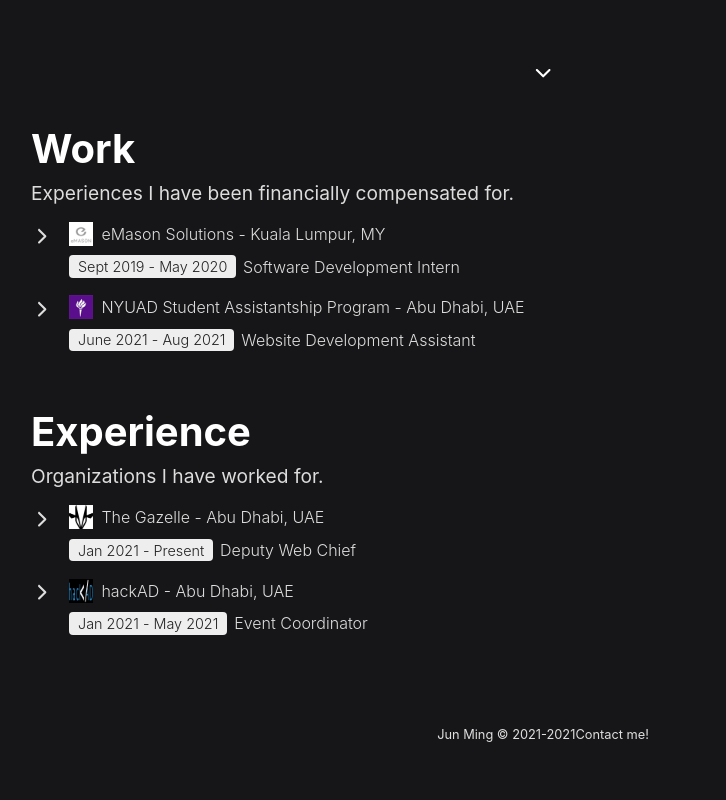
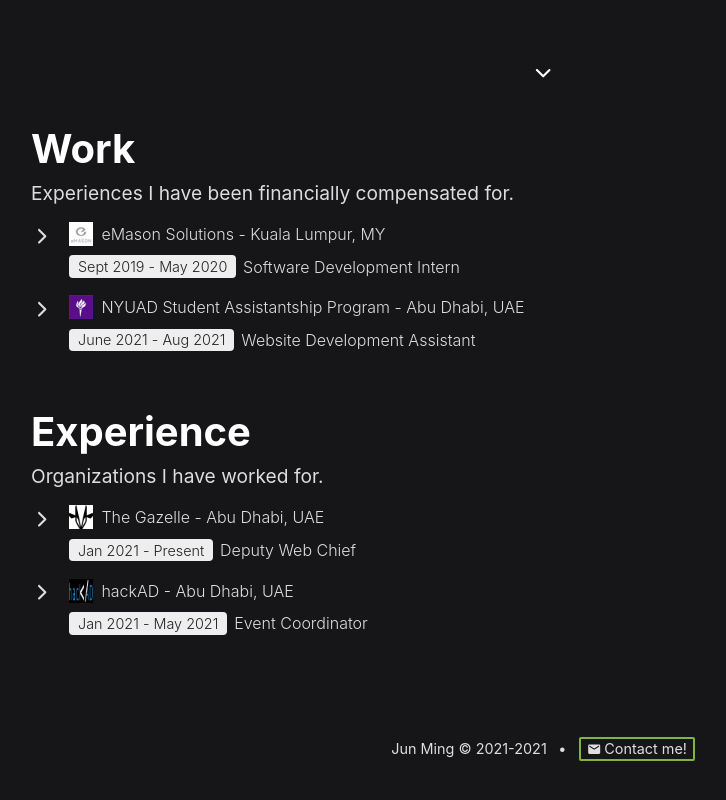
Before and after one commit to dweggyness/portfolio2021, a Next.js app: page / in a window 1280 px wide. Shown: the part 700-1500 px from the top of the page, without its empty margins (97-823 px from the left). Built offline with nearby package versions, Linux system fonts and the light colour scheme.

Commit message:
add contact me button to footer

```diff
--- a/components/Footer.js
+++ b/components/Footer.js
@@ -1,11 +1,17 @@
 import React from 'react';
+import { MdEmail } from 'react-icons/md';
 import styles from '../styles/Footer.module.css';
 
 export default function Footer() {
   return (
     <div className={styles.footer}>
       Jun Ming © 2021-2021
-      <a href="mailto:jmo460@nyu.edu">
+      <div style={{ marginLeft: '0.8em' }} />
+      •
+      <div style={{ marginLeft: '0.9em' }} />
+      <a className={styles.contactButton} href="https://aemail.com/gJm9">
+        <MdEmail />
+        <div style={{ marginLeft: '0.2em' }} />
         Contact me!
       </a>
     </div>
--- a/styles/Footer.module.css
+++ b/styles/Footer.module.css
@@ -5,6 +5,22 @@
   align-items: center;
   justify-content: center;
 
-  font-size: 0.8em;
+  font-size: 0.9em;
   color: #DEDEDE;
 }
+
+.contactButton {
+  display: flex;
+  align-items: center;
+  justify-content: center;
+  border: 2px solid #81b541;
+  box-sizing: border-box;
+  padding: 0.1em 0.4em;
+  border-radius: 2px;
+}
+
+.contactButton:hover, .contactButton:focus {
+  transition: 0.2s ease;
+  filter: brightness(1.25);
+  transform: scale(1.05);
+}
```
